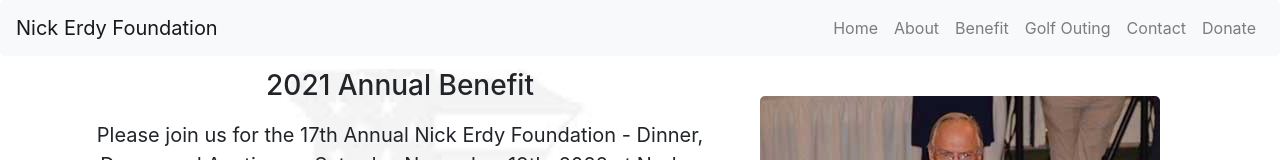
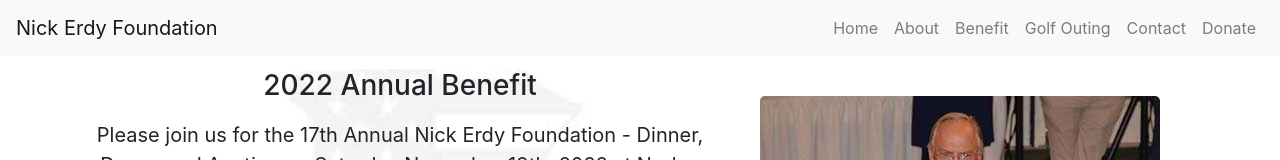
Before and after one commit to khepf/nef, a React (Create React App) app: page /benefit in a window 1280 px wide. Shown: the top 160 px of the page. Built offline with nearby package versions, Linux system fonts and the light colour scheme.

Commit message:
change dates2

```diff
--- a/src/components/BenefitSections.js
+++ b/src/components/BenefitSections.js
@@ -17,7 +17,7 @@
       <Fragment>
         <section className="BenefitSection1">
           <div className="BenefitSection1-1">
-            <h3>2021 Annual Benefit</h3>
+            <h3>2022 Annual Benefit</h3>
             <p className="lead">
               Please join us for the 17th Annual Nick Erdy Foundation - Dinner,
               Dance and Auction on Saturday November 19th, 2022 at Norlyn Manor!
```
